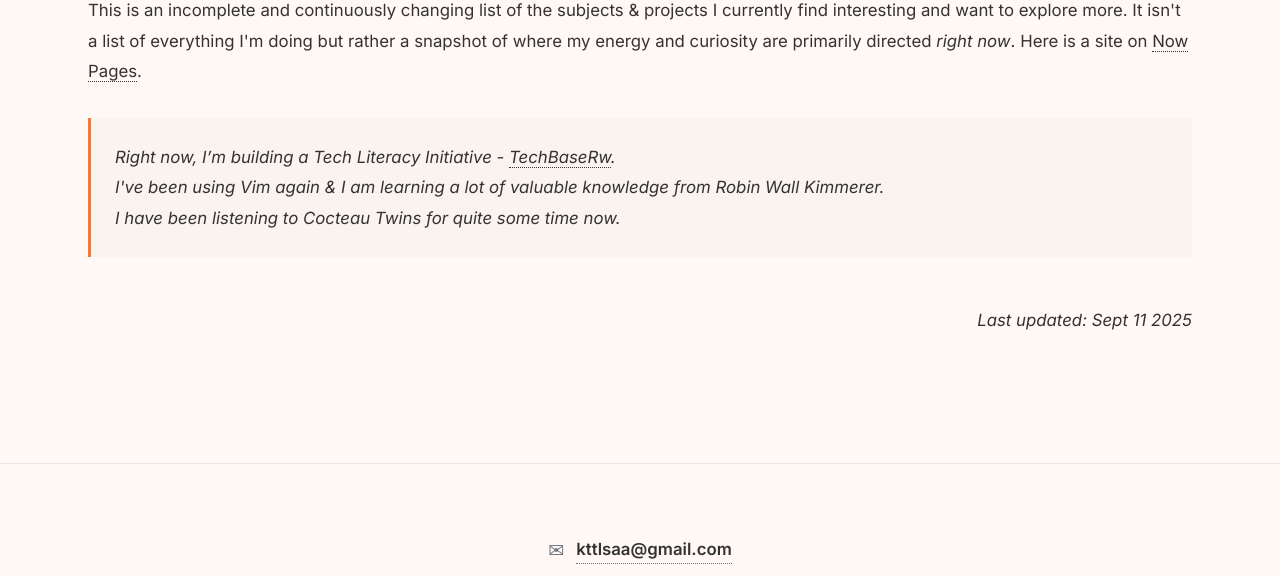
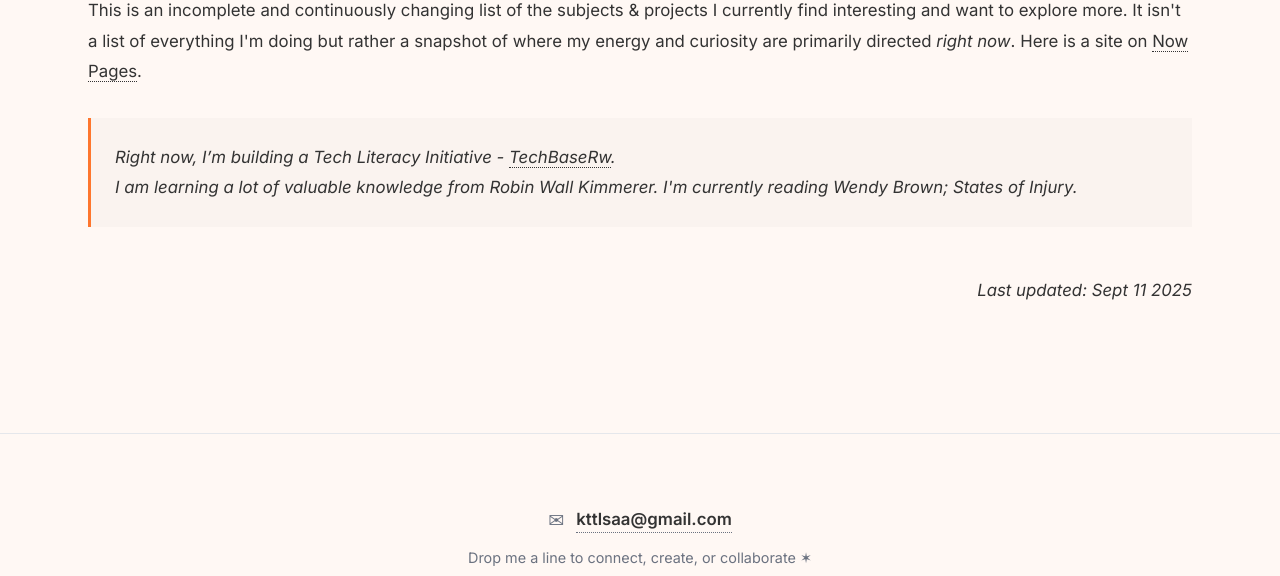
Before and after one commit to Kittelsaa/kttlsaa, an Astro site: page /now in a window 1280 px wide. Shown: the part 224-800 px from the top of the page. Built offline with nearby package versions, Linux system fonts and the light colour scheme; Astro itself is replaced by a stand-in of ours; a web font is replaced by a local one.

Commit message:
now.astro

```diff
--- a/src/pages/now.astro
+++ b/src/pages/now.astro
@@ -20,10 +20,7 @@ import "../styles/about.css";
               Right now, I’m building a Tech Literacy Initiative - <a href="https://techbaserw.kttlsaa.com/">TechBaseRw</a>.
             </p>
             <p>
-              I've been using Vim again & I am learning a lot of valuable knowledge from Robin Wall Kimmerer.
-            </p>
-            <p>
-              I have been listening to Cocteau Twins for quite some time now.
+              I am learning a lot of valuable knowledge from Robin Wall Kimmerer. I'm currently reading Wendy Brown; States of Injury.
             </p>
           </div>
 
```
